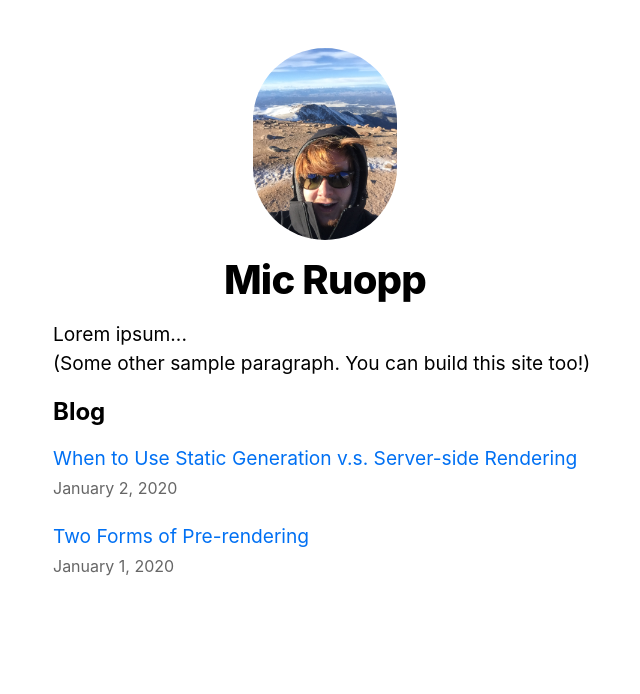
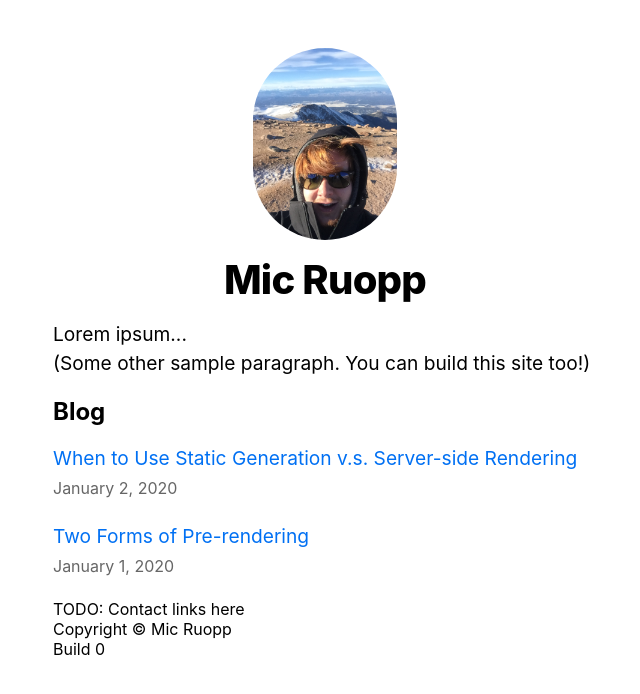
Before and after one commit to rdwdlabs/micruopp.com, a Next.js app: page / in a window 1280 px wide. Shown: the top 694 px of the page, without its empty margins (315-955 px from the left). Built offline with nearby package versions, Linux system fonts and the light colour scheme.

Commit message:
Updated layout

```diff
--- a/components/layout.tsx
+++ b/components/layout.tsx
@@ -7,6 +7,8 @@ import utilStyles from '../styles/utils.module.css';
 
 const name = 'Mic Ruopp';
 export const siteTitle = 'Mic Ruopp';
+
+const buildNumber = '0';
 
 export default function Layout({ children, home }: { children: React.ReactNode, home?: boolean }) {
   return (
@@ -54,6 +56,11 @@ export default function Layout({ children, home }: { children: React.ReactNode,
           </div>
         )}
       </main>
+      <footer>
+        <p>TODO: Contact links here</p>
+        <p>Copyright &#169; Mic Ruopp</p>
+        <p>Build {buildNumber}</p>
+      </footer>
     </div>
   );
 }
```
